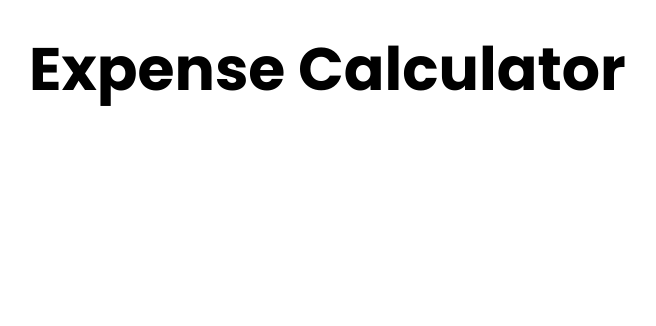
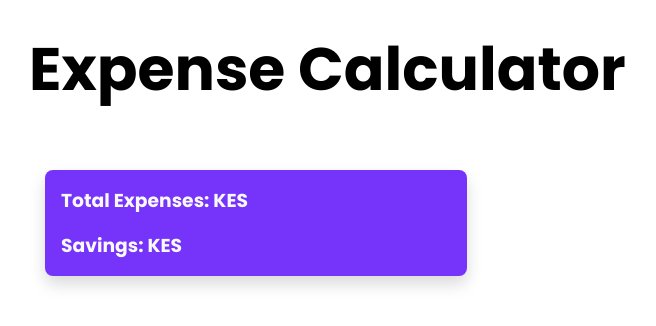
Before and after one commit to spectr-e/react-projects, a React (Vite) app: page / in a window 1280 px wide. Shown: the top 326 px of the page, without its empty margins (161-817 px from the left). Built offline with nearby package versions, Linux system fonts and the light colour scheme.

Commit message:
fix(ExpenseCalculatorApp): Create layout for the expenses form component and the expenses totals

```diff
--- a/src/Projects/25-expenses-calculator-app/ExpenseCalculatorApp.jsx
+++ b/src/Projects/25-expenses-calculator-app/ExpenseCalculatorApp.jsx
@@ -12,7 +12,22 @@ const ExpenseCalculatorApp = () => {
           gap: 24,
           margin: 16,
         }}
-      ></section>
+      >
+        <aside>
+          {/* ExpensesForm Component */}
+          <section className='card mt-2 bg-primary text-light'>
+            <div className='card-body'>
+              {/* <BudgetStyle>
+                <h3>Budget: KES</h3>
+                <input type='number' value={''} />
+              </BudgetStyle> */}
+              <h3 className='mb-1'>Total Expenses: KES</h3>
+              {/* Calculate Savings */}
+              <h3>Savings: KES</h3>
+            </div>
+          </section>
+        </aside>
+      </section>
     </main>
   )
 }
```
